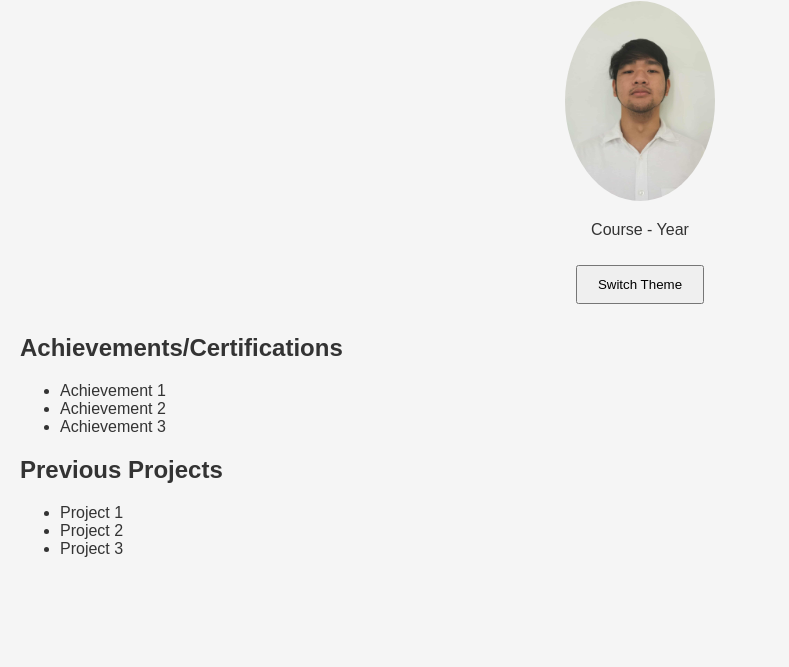
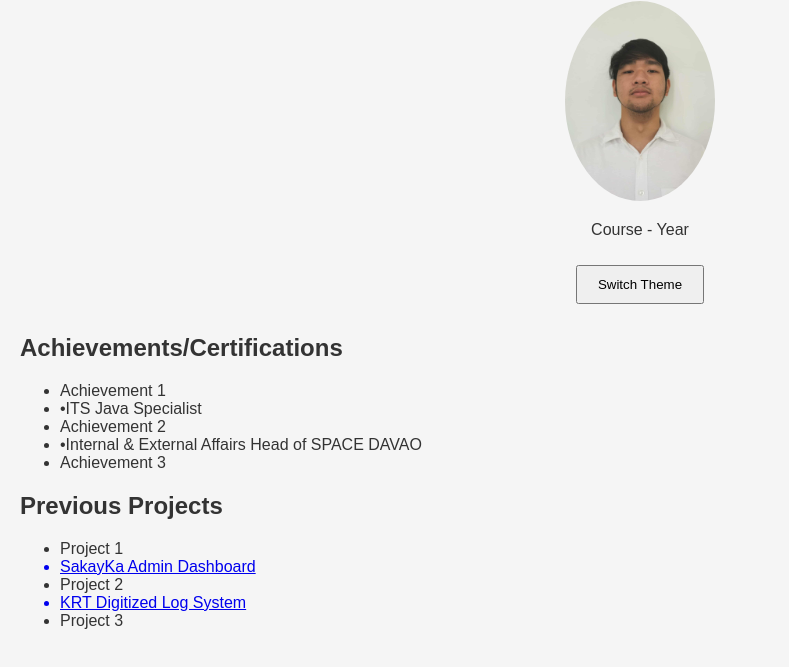
Before and after one commit to m1yaryu/portfolio, a plain HTML site: page index.html in a window 1280 px wide. Shown: the part 99-766 px from the top of the page, without its empty margins (0-789 px from the left). Drawn offline with Linux system fonts and the light colour scheme.

Commit message:
Update index
added achievements and projects

```diff
--- a/index.html
+++ b/index.html
@@ -17,7 +17,9 @@
          <h2>Achievements/Certifications</h2>
          <ul>
             <li>Achievement 1</li>
+	    <li>•ITS Java Specialist</li>
             <li>Achievement 2</li>
+	    <li>•Internal & External Affairs Head of SPACE DAVAO</li>
             <li>Achievement 3</li>
          </ul>
       </section>
@@ -25,7 +27,9 @@
          <h2>Previous Projects</h2>
          <ul>
             <li>Project 1</li>
+	    <a href='https://github.com/m1yaryu/SakayKa-Admin-Dashboard'><li>SakayKa Admin Dashboard</li></a>
             <li>Project 2</li>
+	    <a href='https://github.com/m1yaryu/KRT-Digitzed-Log-System'><li>KRT Digitized Log System</li></a>
             <li>Project 3</li>
          </ul>
       </section>
```
